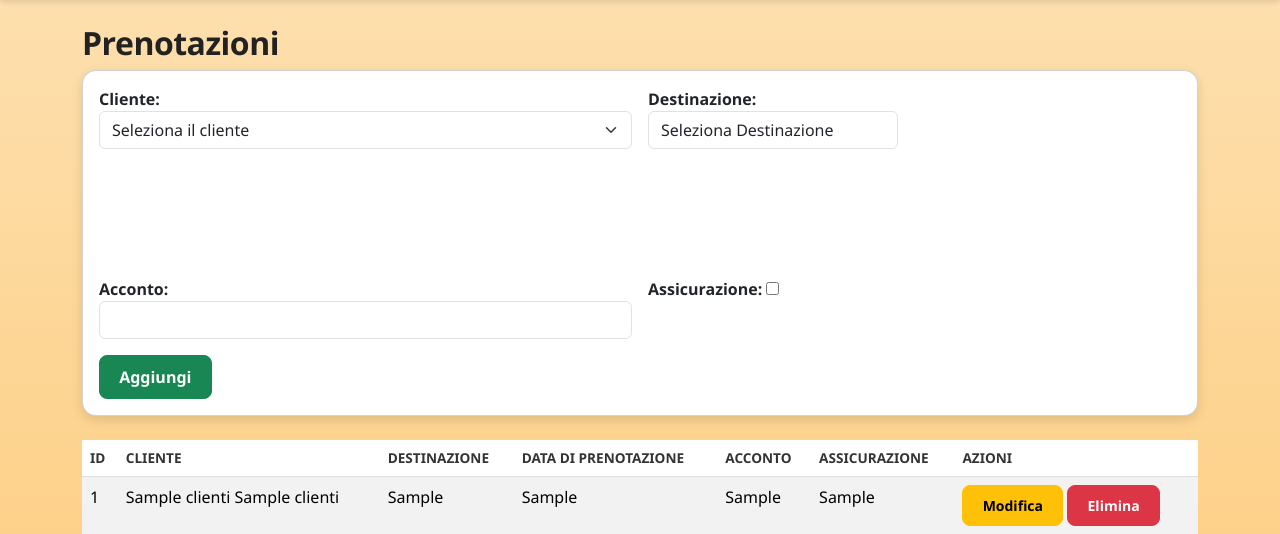
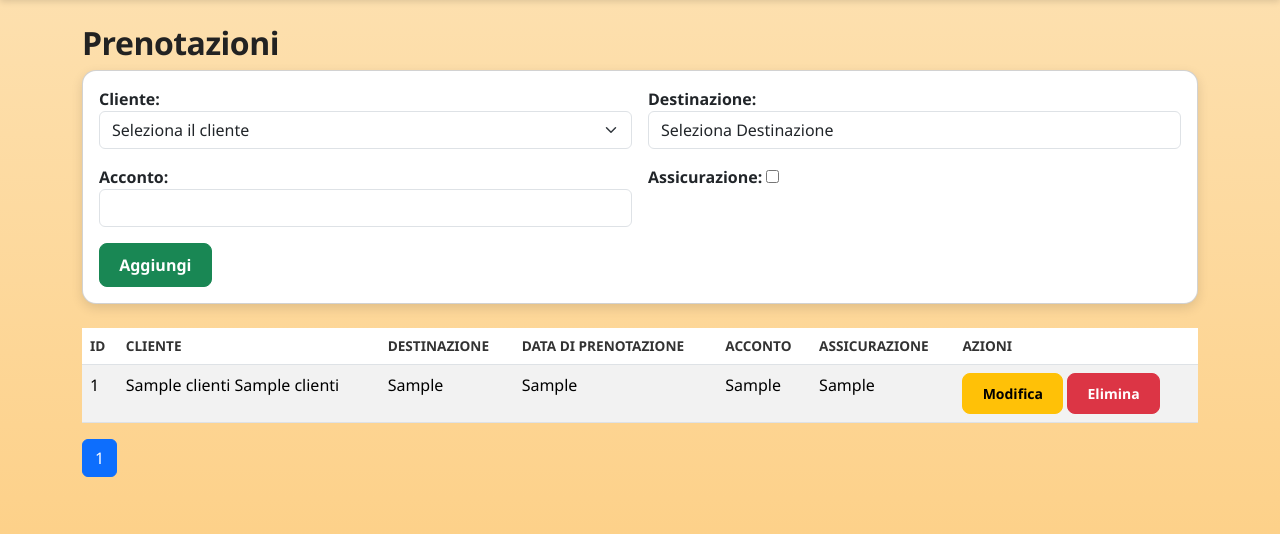
Before and after one commit to chiaratanzi00/DB_MYSQL_PHP, a PHP site: page /prenotazioni.php in a window 1280 px wide. Shown: the part 84-618 px from the top of the page. Run offline with PHP 8.4, Linux system fonts and the light colour scheme; tables that the repository leaves empty or names only in its code hold one stand-in row (values such as "Sample post").

Commit message:
tolto wrapper

```diff
--- a/TRIP_AGENCY/prenotazioni.php
+++ b/TRIP_AGENCY/prenotazioni.php
@@ -1,15 +1,19 @@
 <?php
     include 'header.php';
     include 'db.php';
+
 
     //Logica per impaginazione
     $perPagina = 10;  // n elementi mostrati per pagina
     $page = isset($_GET['page']) ? max(1, intval($_GET['page'])) : 1;
     $offset = ($page - 1) * $perPagina;
 
+
     //QUERY PER ESTRARRE DATI PER SELECT DROPDOWN Clienti e Destinazioni
     $clienti = $conn->query("SELECT id, nome, cognome FROM clienti");
     $destinazioni = $conn->query("SELECT id, citta, paese FROM destinazioni");
+
+
 
     //LOGICA DI AGGIUNTA
     //chiamata POST che prende il gancio del bottone aggiugi del form, prendendo i valori inseriti nei vari campi
@@ -26,7 +30,10 @@
 
         echo "<div class='alert alert-success'>Prenotazione Aggiunta!</div>";
 
+
     }
+
+
 
 
 
@@ -42,6 +49,10 @@
 
     }
 
+
+
+
+
     //MODIFICA DEL DATO, SALVATAGGIO
     if($_SERVER["REQUEST_METHOD"] === "POST" && isset($_POST['salva_modifica'])){
 
@@ -49,14 +60,17 @@
         $assicurazione = isset($_POST['assicurazione']) ? 1 : 0;
 
         //PREPARE
-        $stmt = $conn->prepare("UPDATE prenotazioni SET id_cliente=?, id_destinazione=?, data_prenotazione=?, acconto=?, assicurazione=? WHERE id=?");
+        $stmt = $conn->prepare("UPDATE prenotazioni SET id_cliente=?, id_destinazione=?,  acconto=?, assicurazione=? WHERE id=?");
         //BINDING
-        $stmt->bind_param("iisiii" ,$_POST['id_cliente'],$_POST['id_destinazione'],$_POST['data_prenotazione'],$_POST['acconto'], $assicurazione, $_POST['id']);
+        $stmt->bind_param("iiiii" ,$_POST['id_cliente'],$_POST['id_destinazione'],$_POST['acconto'], $assicurazione, $_POST['id']);
         //ESECUZIONE QUERY
         $stmt->execute();
         //messaggio
         echo "<div class='alert alert-info'>Prenotazione Modificata correttamente</div>";
     }
+
+
+
 
 
     //CANCELLAZIONE CLIENTE
@@ -68,12 +82,15 @@
         echo "<div class='alert alert-info'>Prenotazione Cancellata correttamente</div>";
     }
 
+
     //vado a conteggiare il totale dei clienti con query
     $total = $conn->query("SELECT COUNT(*) as t FROM prenotazioni")->fetch_assoc()['t'];
     $totalPages = ceil($total / $perPagina); // il numero di pagine della navigazione
 
     //QUERY PER ordinare i dati in modo DECRESCENTE IMPAGINATI PER valore di "$perPagina"
     //$result = $conn->query("SELECT * FROM prenotazioni ORDER BY id ASC LIMIT $perPagina OFFSET $offset");
+
+
 
     //QUERY ASSOCIAZIONE JOIN TRA LE DUE TABELLE
 
@@ -88,7 +105,17 @@
     $result = $stmt->get_result();
 
 
+
+
+
+
+
+
+
+
  ?>
+
+
 
 
 
@@ -132,7 +159,7 @@
 
                     <div class="col-md-6">
                         <label style="font-weight: 600;" for="">Destinazione: </label>
-                        <div class="wrapper">
+                        <div class="">
                             <select name="id_destinazione" class="form-control" onfocus='this.size=3;' onblur='this.size=1;' onchange='this.size=1; this.blur();' required>
 
                                 <option value="">Seleziona Destinazione</option>
@@ -149,7 +176,13 @@
                                 <?php endwhile; ?>
                             </select>
                         </div>
+
+
                     </div>
+
+
+
+
 
                      <div class="col-md-6">
                         <label style="font-weight: 600;" for="">Acconto: </label>
@@ -161,13 +194,18 @@
                     </div>
 
 
+
+
+
                     <div class="col-md-2">
                         <label style="font-weight: 600;" for="">Assicurazione: </label>
 
                         <!--Logica ternaria dato assicurazione booleano/ tinyInt su Mysql trattato come int in php-->
                         <input type="checkbox"  name="assicurazione"
 
+
                         value="1" <?= ($prenotazione_modifica['assicurazione'] ?? 0) ? '' : ''?>>
+
 
                     </div>
 
@@ -187,6 +225,9 @@
             </form>
         </div>
     </div>
+
+
+
 
     <!--Tabella-->
     <table class="table table-striped">
@@ -227,11 +268,14 @@
                     </td>
                 </tr>
 
+
             <?php endwhile; ?>
 
         </tbody>
 
     </table>
+
+
 
     <!--Paginazione-->
     <nav>
@@ -246,7 +290,9 @@
 
             <?php endfor; ?>
 
+
+
         </ul>
     </nav>
 
-<?php include 'footer.php';
+<?php include 'footer.php'; ?>
--- a/TRIP_AGENCY/style.css
+++ b/TRIP_AGENCY/style.css
@@ -94,12 +94,3 @@ footer {
     background: #fff;
     box-shadow: 0 -2px 4px rgba(0,0,0,0.1);
 }
-
-/* ===================
-   WRAPPER SELECT
-=================== */
-.wrapper {
-    width: 100%;
-    max-width: 250px;
-    min-height: 150px;
-}
```
